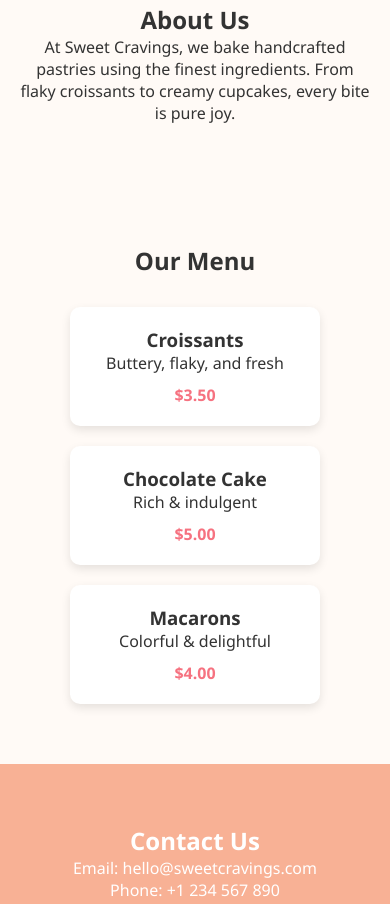
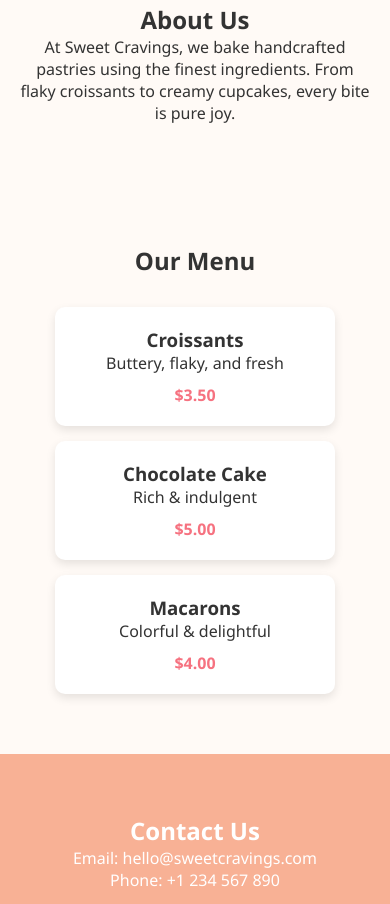
Before and after one commit to LiamsMama/pastry-website, a plain HTML site: page index.html in a window 390 px wide. Shown: the part 576-1480 px from the top of the page. Drawn offline with Linux system fonts and the light colour scheme.

Commit message:
Enhance responsive styles in style.css
Updated media queries for responsive design.

```diff
--- a/style.css
+++ b/style.css
@@ -108,3 +108,18 @@ footer {
         font-size: 2rem;
     }
 }
+
+    .menu {
+        flex-direction: column;
+        gap: 15px;
+    }
+
+    .card {
+        width: 80%;
+        margin: 0 auto;
+    }
+
+    .hero button {
+        width: 50%;
+    }
+}
```
